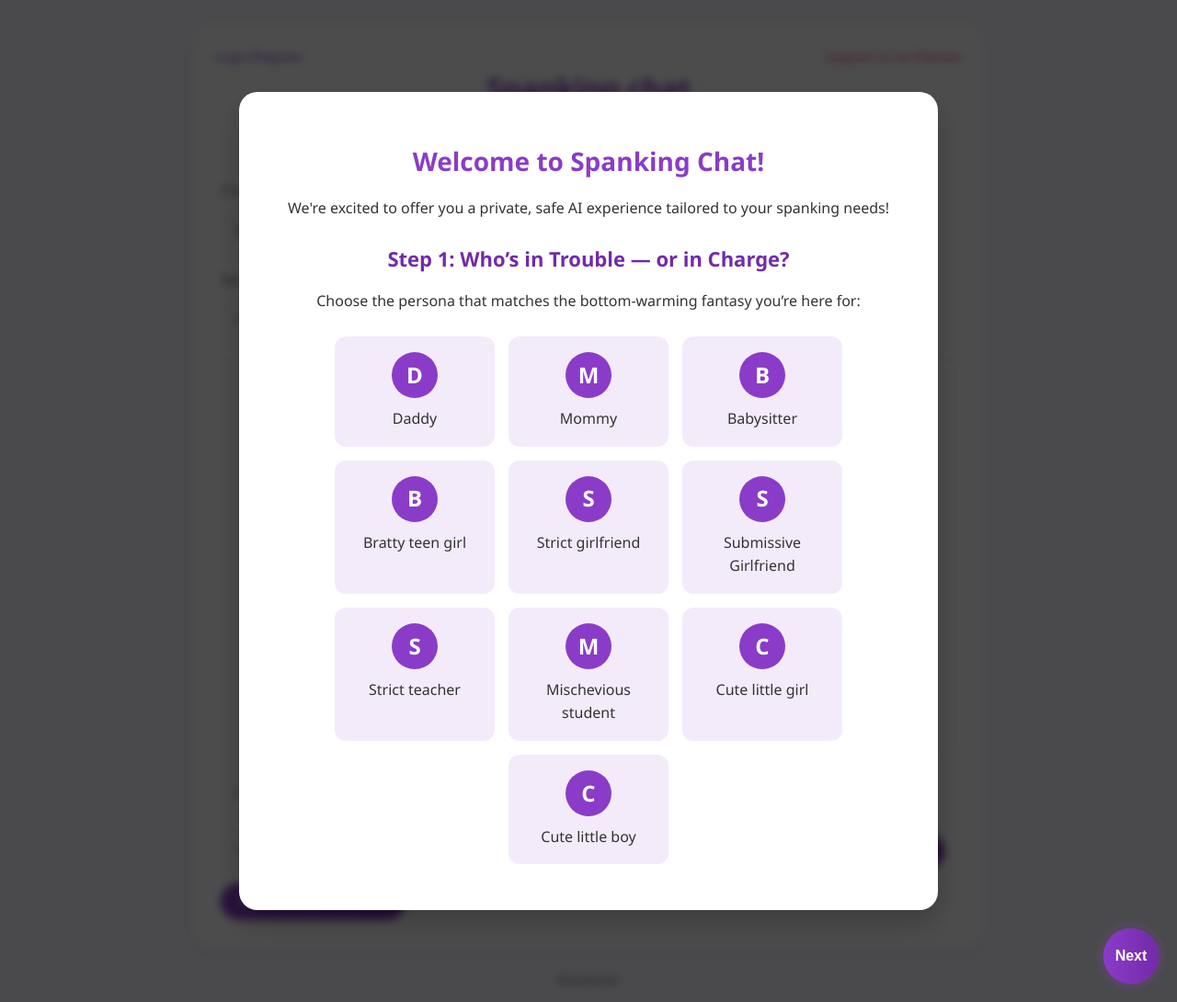
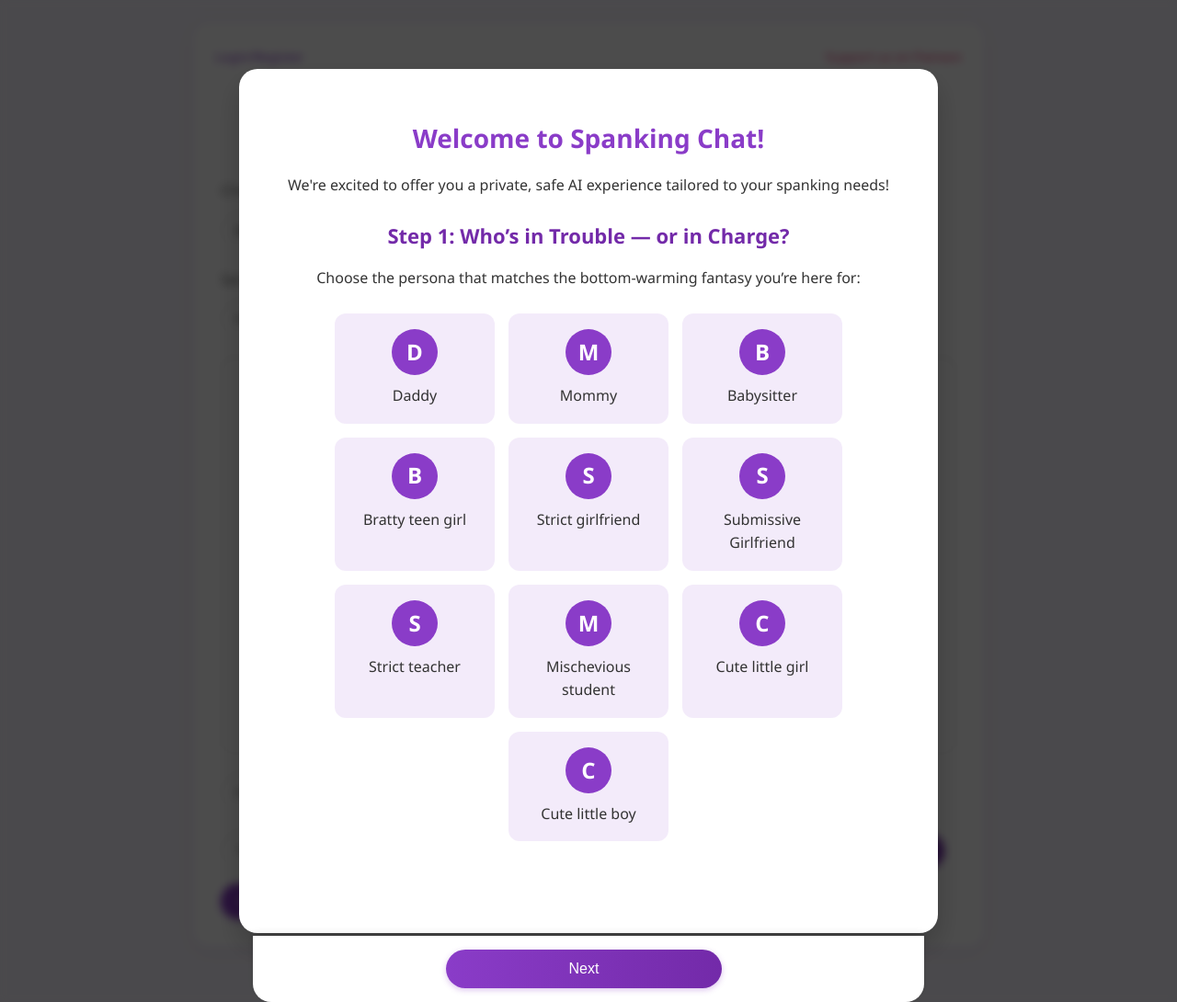
Before and after one commit to fleetingforest/spanko_chats, a Flask app: page / in a window 1280 px wide. Shown: the whole page at 92% size. Run offline with Flask 3, Linux system fonts and the light colour scheme.

Commit message:
Working on next button

```diff
--- a/static/style.css
+++ b/static/style.css
@@ -41,6 +41,7 @@
     box-shadow: 0 15px 30px rgba(0, 0, 0, 0.2);
     text-align: center;
     animation: fadeInUp 0.5s ease;
+    padding-bottom: 80px;
 }
 
 .onboarding-content h2 {
@@ -431,66 +432,58 @@ select {
 }
 
 /* Mobile floating Next button for onboarding */
-.mobile-next-button {
-    display: flex; /* Show by default on all devices */
+/* Replacing the floating button with a fixed footer that matches chat container width */
+.onboarding-footer {
+    position: fixed;
+    bottom: 0;
+    left: 50%;
+    transform: translateX(-50%);
+    width: 90%;
+    max-width: 700px; /* Match the max-width of onboarding-content */
+    background-color: var(--chat-bg);
+    padding: 15px;
+    box-shadow: 0 -2px 10px rgba(0, 0, 0, 0.1);
+    z-index: 1100; /* Higher than the overlay z-index */
+    display: flex;
     justify-content: center;
     align-items: center;
-    position: fixed;
-    bottom: 20px;
-    right: 20px;
-    z-index: 1100; /* Higher than the overlay z-index */
-    background-color: var(--primary-color);
-    border-radius: 50%;
-    width: 60px;
-    height: 60px;
-    box-shadow: 0 4px 10px rgba(0, 0, 0, 0.3);
-    animation: pulse 2s infinite;
+    transition: all 0.3s ease;
+    border-radius: 0 0 20px 20px; /* Match the bottom radius of the onboarding-content */
 }
 
-.mobile-next-button button {
-    width: 100%;
-    height: 100%;
-    border-radius: 50%;
+.onboarding-footer button {
     background: linear-gradient(to right, var(--primary-color), var(--primary-dark));
     color: white;
     border: none;
+    padding: 12px 30px;
+    border-radius: 30px;
     font-size: 16px;
-    font-weight: bold;
+    font-weight: 500;
     cursor: pointer;
     transition: all 0.3s ease;
-    padding: 0;
-    margin: 0;
+    width: 100%;
+    max-width: 300px; /* Increase from 200px to make button wider */
+    box-shadow: 0 2px 6px rgba(138, 60, 200, 0.3);
 }
 
-.mobile-next-button button:hover {
-    transform: scale(1.05);
-}
-
-@keyframes pulse {
-    0% {
-        box-shadow: 0 0 0 0 rgba(138, 60, 200, 0.4);
-    }
-    70% {
-        box-shadow: 0 0 0 10px rgba(138, 60, 200, 0);
-    }
-    100% {
-        box-shadow: 0 0 0 0 rgba(138, 60, 200, 0);
-    }
-}
-
-/* Only show the floating button for step 1 */
-#mobile-next-step-1 {
+/* Only show the footer for step 1 */
+#onboarding-footer-step-1 {
     display: none; /* Hide by default */
 }
 
-/* Show floating button when step 1 is active */
-.onboarding-step[data-step="1"].active ~ #mobile-next-step-1 {
+/* Show footer when step 1 is active */
+.onboarding-step[data-step="1"].active ~ #onboarding-footer-step-1 {
     display: flex;
 }
 
-/* Hide the standard next button when on step 1 since we have the floating button */
+/* Hide the standard next button when on step 1 since we have the footer button */
 .onboarding-step[data-step="1"] .onboarding-next-btn {
     display: none;
+}
+
+/* Add some padding to the bottom of the onboarding content to account for the footer */
+.onboarding-content {
+    padding-bottom: 80px;
 }
 
 .disclaimer-link {
--- a/templates/chat.html
+++ b/templates/chat.html
@@ -27,8 +27,8 @@
                 <button class="onboarding-next-btn" onclick="nextOnboardingStep()">Next</button>
             </div>
 
-            <!-- Mobile floating Next button (only for step 1) -->
-            <div class="mobile-next-button" id="mobile-next-step-1">
+            <!-- Replaced with footer button -->
+            <div class="onboarding-footer" id="onboarding-footer-step-1">
                 <button onclick="nextOnboardingStep()">Next</button>
             </div>
 
```
